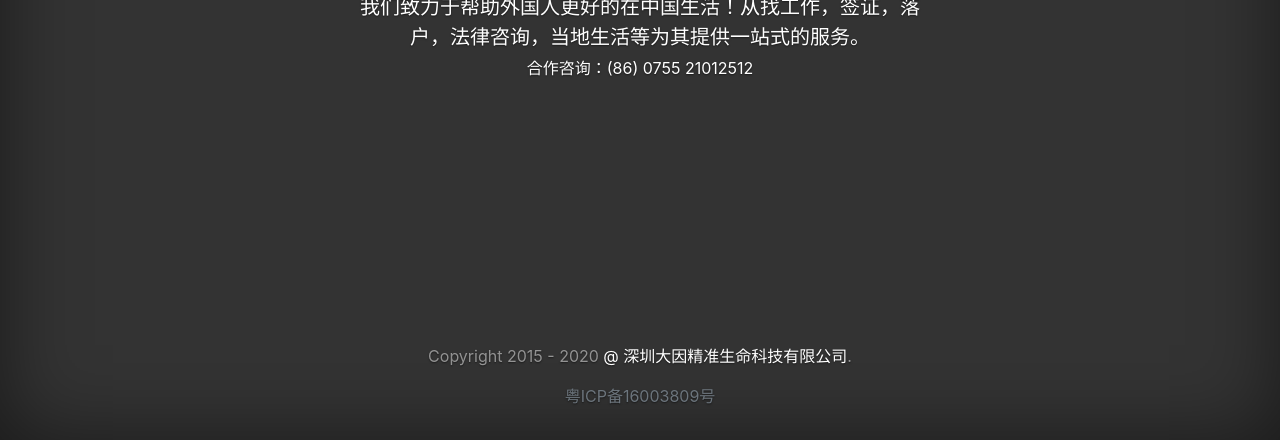
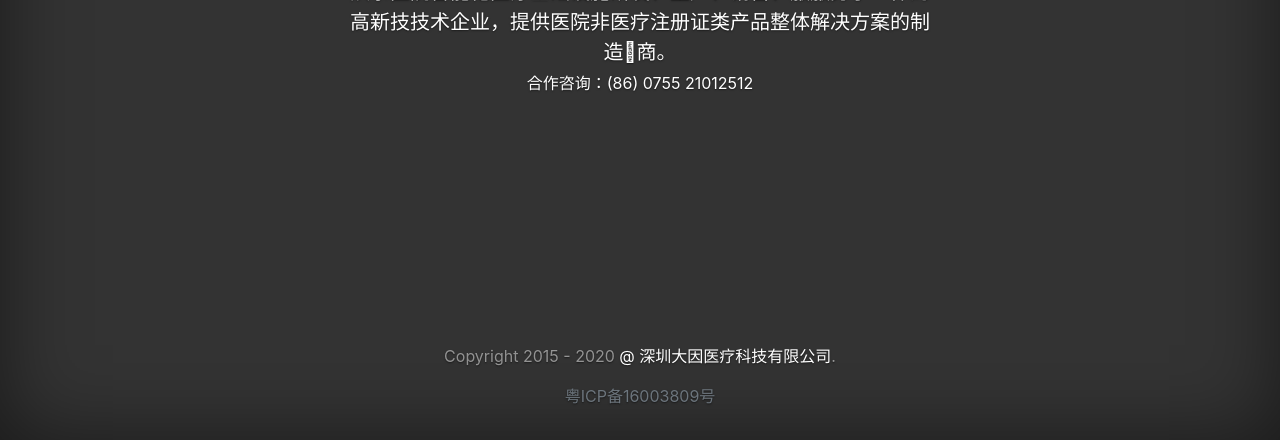
Before and after one commit to ThomasLiu/beian, a website: page app/view/index.html in a window 1280 px wide. Shown: the part 360-800 px from the top of the page. Drawn offline with nearby package versions, Linux system fonts and the light colour scheme; files that its build step writes are made by us from their sources.

Commit message:
fix text

```diff
--- a/app/view/index.html
+++ b/app/view/index.html
@@ -33,7 +33,7 @@
       <main role="main" class="inner cover">
         <h1 class="cover-heading" id="h1"></h1>
         <p class="lead">
-          我们致力于帮助外国人更好的在中国生活！从找工作，签证，落户，法律咨询，当地生活等为其提供一站式的服务。<br />
+          从事医院智能化医疗基础设施研发、生产、销售、服服务于一体的高新技技术企业，提供医院非医疗注册证类产品整体解决方案的制造􏰀商。<br />
           <small>合作咨询：(86) 0755 21012512</small>
         </p>
       </main>
@@ -43,7 +43,7 @@
           <p>
             Copyright 2015 - 2020
             <a href="https://weibo.com/u/5492401803"
-              >@ 深圳大因精准生命科技有限公司</a
+              >@ 深圳大因医疗科技有限公司</a
             >.
           </p>
           <p>
```
